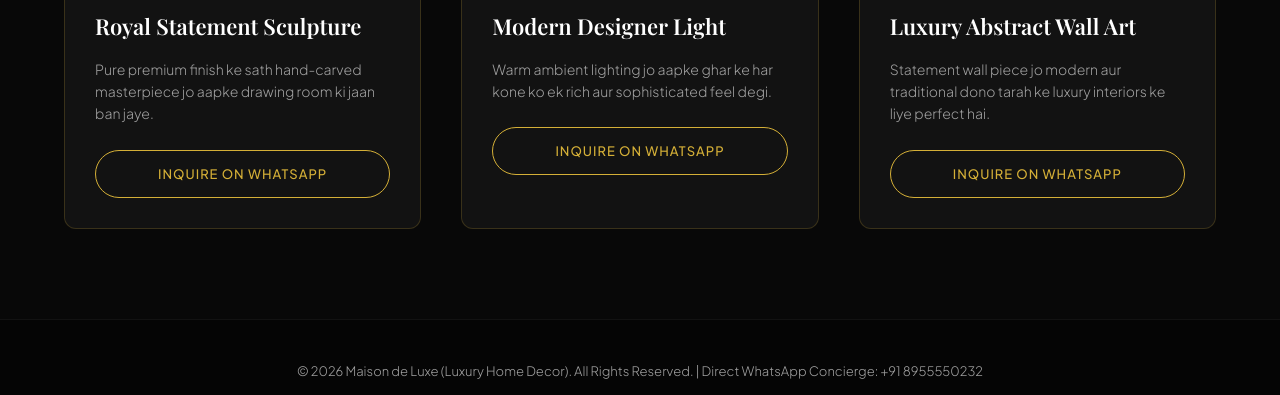
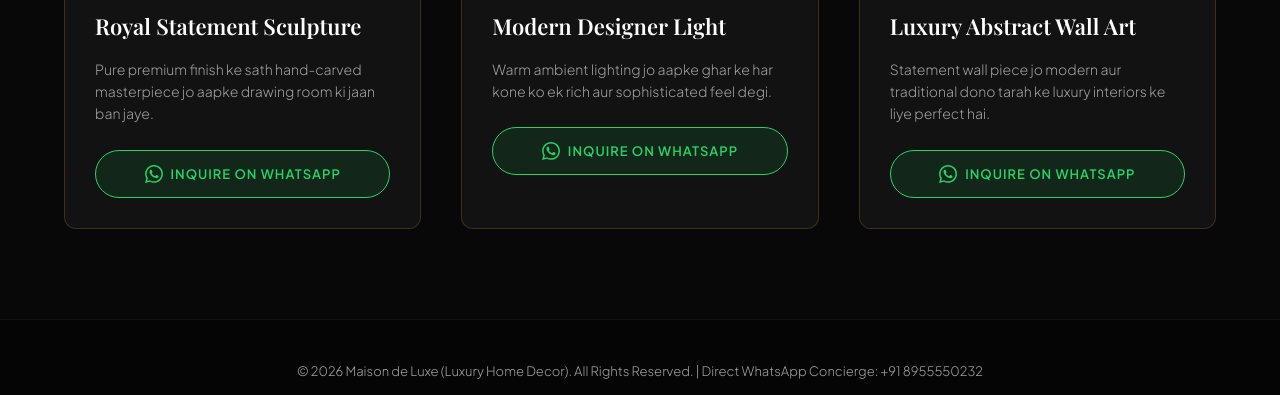
Before and after one commit to hhsherajmeena-stack/gift-product-12, a plain HTML site: page index.html in a window 1280 px wide. Shown: the part 1602-1997 px from the top of the page. Drawn offline with nearby package versions, Linux system fonts and the light colour scheme; a web font is replaced by a local one.

Commit message:
Update index.html

```diff
--- a/index.html
+++ b/index.html
@@ -78,14 +78,14 @@
         }
 
         .cta-btn {
-            background: linear-gradient(135deg, #d4af37 0%, #aa8c2c 100%);
-            color: #000;
+            background: linear-gradient(135deg, #25D366 0%, #128C7E 100%);
+            color: #ffffff;
             padding: 16px 40px;
             font-size: 15px;
             font-weight: 600;
             text-decoration: none;
             border-radius: 50px;
-            box-shadow: 0 10px 30px rgba(212, 175, 55, 0.3);
+            box-shadow: 0 10px 30px rgba(37, 211, 102, 0.3);
             transition: all 0.4s cubic-bezier(0.165, 0.84, 0.44, 1);
             display: inline-flex;
             align-items: center;
@@ -96,8 +96,14 @@
 
         .cta-btn:hover {
             transform: translateY(-3px);
-            box-shadow: 0 15px 35px rgba(212, 175, 55, 0.5);
-            background: linear-gradient(135deg, #f3e5ab 0%, #d4af37 100%);
+            box-shadow: 0 15px 35px rgba(37, 211, 102, 0.5);
+            background: linear-gradient(135deg, #2ecc71 0%, #25D366 100%);
+        }
+
+        .cta-btn svg {
+            width: 22px;
+            height: 22px;
+            fill: #ffffff;
         }
 
         /* Trust Bar / Features */
@@ -220,25 +226,38 @@
         }
 
         .wa-small-btn {
-            background: transparent;
-            color: var(--gold);
-            border: 1px solid var(--gold);
+            background: rgba(37, 211, 102, 0.1);
+            color: #25D366;
+            border: 1px solid #25D366;
             padding: 12px 24px;
             font-size: 13px;
             text-decoration: none;
             border-radius: 50px;
-            display: block;
-            text-align: center;
-            font-weight: 500;
+            display: flex;
+            align-items: center;
+            justify-content: center;
+            gap: 8px;
+            font-weight: 600;
             text-transform: uppercase;
             letter-spacing: 1px;
             transition: all 0.3s ease;
         }
 
         .wa-small-btn:hover {
-            background: var(--gold);
+            background: #25D366;
             color: #000;
-            box-shadow: 0 5px 20px rgba(212, 175, 55, 0.4);
+            box-shadow: 0 5px 20px rgba(37, 211, 102, 0.4);
+        }
+
+        .wa-small-btn:hover svg {
+            fill: #000;
+        }
+
+        .wa-small-btn svg {
+            width: 18px;
+            height: 18px;
+            fill: #25D366;
+            transition: fill 0.3s ease;
         }
 
         /* Footer */
@@ -276,7 +295,9 @@
         <h1>Apne Ghar Ko Dein Ek Regal aur Royal Touch</h1>
         <p>Bespoke handcrafted home decor masterpieces jo aapke living space ki khubsurati ko ek agle hi shahi star par le jayein.</p>
         <a href="https://wa.me/918955550232?text=Hi,%20mujhe%20luxury%20products%20buy%20karna%20hai,%20details%20chahiye." class="cta-btn" target="_blank">
-            ✦ Luxury Products Buy Karne Ke Liye Contact Karein
+            <!-- WhatsApp SVG Logo -->
+            <svg viewBox="0 0 24 24"><path d="M.057 24l1.687-6.163c-1.041-1.804-1.588-3.849-1.587-5.946.003-6.556 5.338-11.891 11.893-11.891 3.181.001 6.167 1.24 8.413 3.488 2.245 2.248 3.481 5.236 3.48 8.414-.003 6.557-5.338 11.892-11.893 11.892-1.99-.001-3.951-.5-5.688-1.448l-6.305 1.654zm6.597-3.807c1.676.995 3.276 1.591 5.392 1.592 5.448 0 9.886-4.434 9.889-9.885.002-5.462-4.415-9.89-9.881-9.892-5.452 0-9.887 4.434-9.889 9.884-.001 2.225.651 3.891 1.746 5.634l-.999 3.648 3.742-.981zm11.387-5.464c-.074-.124-.272-.198-.57-.347-.297-.149-1.758-.868-2.031-.967-.272-.099-.47-.149-.669.149-.198.297-.768.967-.941 1.165-.173.198-.347.223-.644.074-.297-.149-1.255-.462-2.39-1.475-.883-.788-1.48-1.761-1.653-2.059-.173-.297-.018-.458.13-.606.134-.133.297-.347.446-.521.151-.172.2-.296.3-.495.099-.198.05-.372-.025-.521-.075-.148-.669-1.611-.916-2.206-.242-.579-.487-.501-.669-.51l-.57-.01c-.198 0-.52.074-.792.372s-1.04 1.016-1.04 2.479 1.065 2.876 1.213 3.074c.149.198 2.095 3.2 5.076 4.487.709.306 1.263.489 1.694.626.712.226 1.36.194 1.872.118.571-.085 1.758-.719 2.006-1.413.248-.695.248-1.29.173-1.414z"/></svg>
+            Luxury Products Buy Karne Ke Liye Contact Karein
         </a>
     </header>
 
@@ -310,7 +331,10 @@
             <div class="product-content">
                 <h4>Royal Statement Sculpture</h4>
                 <p>Pure premium finish ke sath hand-carved masterpiece jo aapke drawing room ki jaan ban jaye.</p>
-                <a href="https://wa.me/918955550232?text=Hi,%20mujhe%20Royal%20Statement%20Sculpture%20buy%20karni%20hai,%20price%20aur%20details%20chahiye." class="wa-small-btn" target="_blank">Inquire on WhatsApp</a>
+                <a href="https://wa.me/918955550232?text=Hi,%20mujhe%20Royal%20Statement%20Sculpture%20buy%20karni%20hai,%20price%20aur%20details%20chahiye." class="wa-small-btn" target="_blank">
+                    <svg viewBox="0 0 24 24"><path d="M.057 24l1.687-6.163c-1.041-1.804-1.588-3.849-1.587-5.946.003-6.556 5.338-11.891 11.893-11.891 3.181.001 6.167 1.24 8.413 3.488 2.245 2.248 3.481 5.236 3.48 8.414-.003 6.557-5.338 11.892-11.893 11.892-1.99-.001-3.951-.5-5.688-1.448l-6.305 1.654zm6.597-3.807c1.676.995 3.276 1.591 5.392 1.592 5.448 0 9.886-4.434 9.889-9.885.002-5.462-4.415-9.89-9.881-9.892-5.452 0-9.887 4.434-9.889 9.884-.001 2.225.651 3.891 1.746 5.634l-.999 3.648 3.742-.981zm11.387-5.464c-.074-.124-.272-.198-.57-.347-.297-.149-1.758-.868-2.031-.967-.272-.099-.47-.149-.669.149-.198.297-.768.967-.941 1.165-.173.198-.347.223-.644.074-.297-.149-1.255-.462-2.39-1.475-.883-.788-1.48-1.761-1.653-2.059-.173-.297-.018-.458.13-.606.134-.133.297-.347.446-.521.151-.172.2-.296.3-.495.099-.198.05-.372-.025-.521-.075-.148-.669-1.611-.916-2.206-.242-.579-.487-.501-.669-.51l-.57-.01c-.198 0-.52.074-.792.372s-1.04 1.016-1.04 2.479 1.065 2.876 1.213 3.074c.149.198 2.095 3.2 5.076 4.487.709.306 1.263.489 1.694.626.712.226 1.36.194 1.872.118.571-.085 1.758-.719 2.006-1.413.248-.695.248-1.29.173-1.414z"/></svg>
+                    Inquire on WhatsApp
+                </a>
             </div>
         </div>
 
@@ -321,7 +345,10 @@
             <div class="product-content">
                 <h4>Modern Designer Light</h4>
                 <p>Warm ambient lighting jo aapke ghar ke har kone ko ek rich aur sophisticated feel degi.</p>
-                <a href="https://wa.me/918955550232?text=Hi,%20mujhe%20Modern%20Designer%20Light%20buy%20karni%20hai,%20price%20aur%20details%20chahiye." class="wa-small-btn" target="_blank">Inquire on WhatsApp</a>
+                <a href="https://wa.me/918955550232?text=Hi,%20mujhe%20Modern%20Designer%20Light%20buy%20karni%20hai,%20price%20aur%20details%20chahiye." class="wa-small-btn" target="_blank">
+                    <svg viewBox="0 0 24 24"><path d="M.057 24l1.687-6.163c-1.041-1.804-1.588-3.849-1.587-5.946.003-6.556 5.338-11.891 11.893-11.891 3.181.001 6.167 1.24 8.413 3.488 2.245 2.248 3.481 5.236 3.48 8.414-.003 6.557-5.338 11.892-11.893 11.892-1.99-.001-3.951-.5-5.688-1.448l-6.305 1.654zm6.597-3.807c1.676.995 3.276 1.591 5.392 1.592 5.448 0 9.886-4.434 9.889-9.885.002-5.462-4.415-9.89-9.881-9.892-5.452 0-9.887 4.434-9.889 9.884-.001 2.225.651 3.891 1.746 5.634l-.999 3.648 3.742-.981zm11.387-5.464c-.074-.124-.272-.198-.57-.347-.297-.149-1.758-.868-2.031-.967-.272-.099-.47-.149-.669.149-.198.297-.768.967-.941 1.165-.173.198-.347.223-.644.074-.297-.149-1.255-.462-2.39-1.475-.883-.788-1.48-1.761-1.653-2.059-.173-.297-.018-.458.13-.606.134-.133.297-.347.446-.521.151-.172.2-.296.3-.495.099-.198.05-.372-.025-.521-.075-.148-.669-1.611-.916-2.206-.242-.579-.487-.501-.669-.51l-.57-.01c-.198 0-.52.074-.792.372s-1.04 1.016-1.04 2.479 1.065 2.876 1.213 3.074c.149.198 2.095 3.2 5.076 4.487.709.306 1.263.489 1.694.626.712.226 1.36.194 1.872.118.571-.085 1.758-.719 2.006-1.413.248-.695.248-1.29.173-1.414z"/></svg>
+                    Inquire on WhatsApp
+                </a>
             </div>
         </div>
 
@@ -332,7 +359,10 @@
             <div class="product-content">
                 <h4>Luxury Abstract Wall Art</h4>
                 <p>Statement wall piece jo modern aur traditional dono tarah ke luxury interiors ke liye perfect hai.</p>
-                <a href="https://wa.me/918955550232?text=Hi,%20mujhe%20Luxury%20Abstract%20Wall%20Art%20buy%20karni%20hai,%20price%20aur%20details%20chahiye." class="wa-small-btn" target="_blank">Inquire on WhatsApp</a>
+                <a href="https://wa.me/918955550232?text=Hi,%20mujhe%20Luxury%20Abstract%20Wall%20Art%20buy%20karni%20hai,%20price%20aur%20details%20chahiye." class="wa-small-btn" target="_blank">
+                    <svg viewBox="0 0 24 24"><path d="M.057 24l1.687-6.163c-1.041-1.804-1.588-3.849-1.587-5.946.003-6.556 5.338-11.891 11.893-11.891 3.181.001 6.167 1.24 8.413 3.488 2.245 2.248 3.481 5.236 3.48 8.414-.003 6.557-5.338 11.892-11.893 11.892-1.99-.001-3.951-.5-5.688-1.448l-6.305 1.654zm6.597-3.807c1.676.995 3.276 1.591 5.392 1.592 5.448 0 9.886-4.434 9.889-9.885.002-5.462-4.415-9.89-9.881-9.892-5.452 0-9.887 4.434-9.889 9.884-.001 2.225.651 3.891 1.746 5.634l-.999 3.648 3.742-.981zm11.387-5.464c-.074-.124-.272-.198-.57-.347-.297-.149-1.758-.868-2.031-.967-.272-.099-.47-.149-.669.149-.198.297-.768.967-.941 1.165-.173.198-.347.223-.644.074-.297-.149-1.255-.462-2.39-1.475-.883-.788-1.48-1.761-1.653-2.059-.173-.297-.018-.458.13-.606.134-.133.297-.347.446-.521.151-.172.2-.296.3-.495.099-.198.05-.372-.025-.521-.075-.148-.669-1.611-.916-2.206-.242-.579-.487-.501-.669-.51l-.57-.01c-.198 0-.52.074-.792.372s-1.04 1.016-1.04 2.479 1.065 2.876 1.213 3.074c.149.198 2.095 3.2 5.076 4.487.709.306 1.263.489 1.694.626.712.226 1.36.194 1.872.118.571-.085 1.758-.719 2.006-1.413.248-.695.248-1.29.173-1.414z"/></svg>
+                    Inquire on WhatsApp
+                </a>
             </div>
         </div>
     </div>
```
